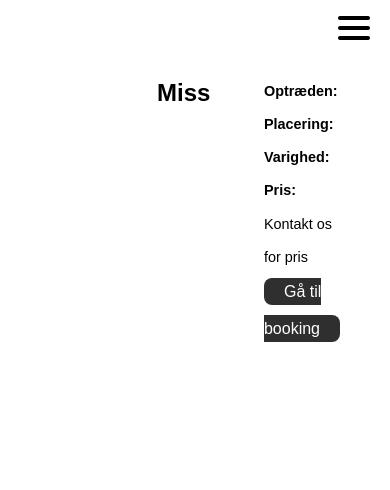
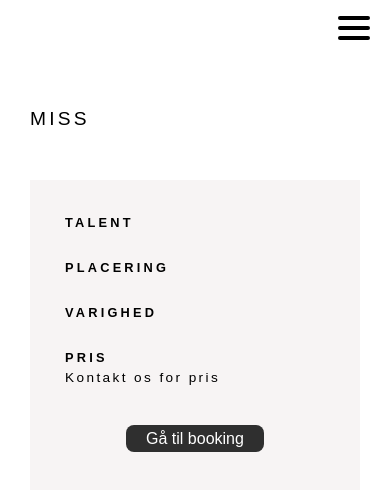
Before and after one commit to theresaaagaard/passion_site, a plain HTML site: page detail.html in a window 390 px wide. Drawn offline with Linux system fonts and the light colour scheme; no server answers.

Commit message:
detail mobil ok

```diff
--- a/detail.html
+++ b/detail.html
@@ -40,32 +40,31 @@
 
 
         <div id="col1">
-
             <img src="" id="main_billede" alt="">
             <img src="" id="ekstra_billede1" alt="">
             <img src="" id="ekstra_billede2" alt="">
             <img src="" id="ekstra_billede3" alt="">
             <img src="" id="ekstra_billede4" alt="">
+        </div>
 
-        </div>
         <div id="col2">
             <h2 class="navn">Miss </h2>
             <p class="beskrivelse"></p>
-
         </div>
 
         <div id="col3">
+            <h4>TALENT</h4>
+            <p class="talent"></p>
+            <h4>PLACERING</h4>
+            <p class="placering"></p>
+            <h4>VARIGHED</h4>
+            <p class="varighed"></p>
+            <h4>PRIS</h4>
+            <p>Kontakt os for pris</p>
 
-            <h4>Optræden: </h4>
-            <p class="talent"></p>
-            <h4>Placering:</h4>
-            <p class="placering"></p>
-            <h4>Varighed:</h4>
-            <p class="varighed"></p>
-            <h4>Pris:</h4>
-            <p>Kontakt os for pris</p>
-            <a href="index.html#booking" id="booking_knap">Gå til booking</a>
-
+            <div id="booking_knap_container">
+                <a href="index.html#booking" id="booking_knap">Gå til booking</a>
+            </div>
         </div>
 
 
@@ -77,6 +76,4 @@
 
     <script src="detail.js"></script>
 
-</body>
-
-</html>
+</body></html>
--- a/theresa.css
+++ b/theresa.css
@@ -1,53 +1,58 @@
-/*-----galleri i single view-----*/
-
+    /*styling af selve col3*/
 
     #detail {
-    display: grid;
-    grid-template-columns: repeat(3, 1fr);
-    grid-auto-rows: 1fr;
-    gap: 10px;
-    grid-auto-flow: dense;
-    padding: 30px;
-}
-
-#col1 {
-    display: grid;
-    gap: 8px;
-    grid-template-columns: repeat(3, 1fr);
-    grid-template-rows: 1fr 1fr 1fr 1fr;
+        margin: 35px 30px;
     }
 
     #col2 {
-    padding: 20px;
-    line-height: 1.5;
+        padding-top: 20px;
     }
 
-#col3 {
-    padding: 20px;
-    line-height: 2.3;
+    #col2 h2 {
+        font-size: 1.2rem;
+        font-weight: 400;
+        padding-top: 10px;
     }
 
-#main_billede {
-    grid-column: 1/4;
-    grid-row: 1/3;
+    .navn {
+        letter-spacing: .2rem;
+        text-transform: uppercase;
+        font-weight: 400;
     }
 
-#ekstra_billede1 {
-    grid-column: 1/3;
-    grid-row: 3/4;
+    .beskrivelse {
+        padding-top: 15px;
+        font-weight: 100;
+        padding: 15px 0 35px;
     }
 
-#ekstra_billede2 {
-    grid-column: 3/4;
-    grid-row: 3/5;
+
+    #col3 {
+        padding: 35px 35px 45px;
+        background-color: #F7F4F4;
     }
 
-#ekstra_billede3 {
-    grid-column: 1/2;
-    grid-row: 4/5;
+    #col3 h4 {
+        font-weight: 600;
+        letter-spacing: .2rem;
+        font-size: .8rem;
     }
 
-#ekstra_billede4 {
-    grid-column: 2/3;
-    grid-row: 4/5;
+    #col3 p {
+        padding: 5px 0 25px;
+        font-weight: 100;
+        font-size: .85rem;
+        letter-spacing: .15rem;
     }
+
+
+    #booking_knap_container {
+        text-align: center;
+        padding-top: 20px;
+    }
+
+
+
+
+
+    @media (min-width: 650px) {}
```
Lines whose indentation alone changed are shown as unchanged.
